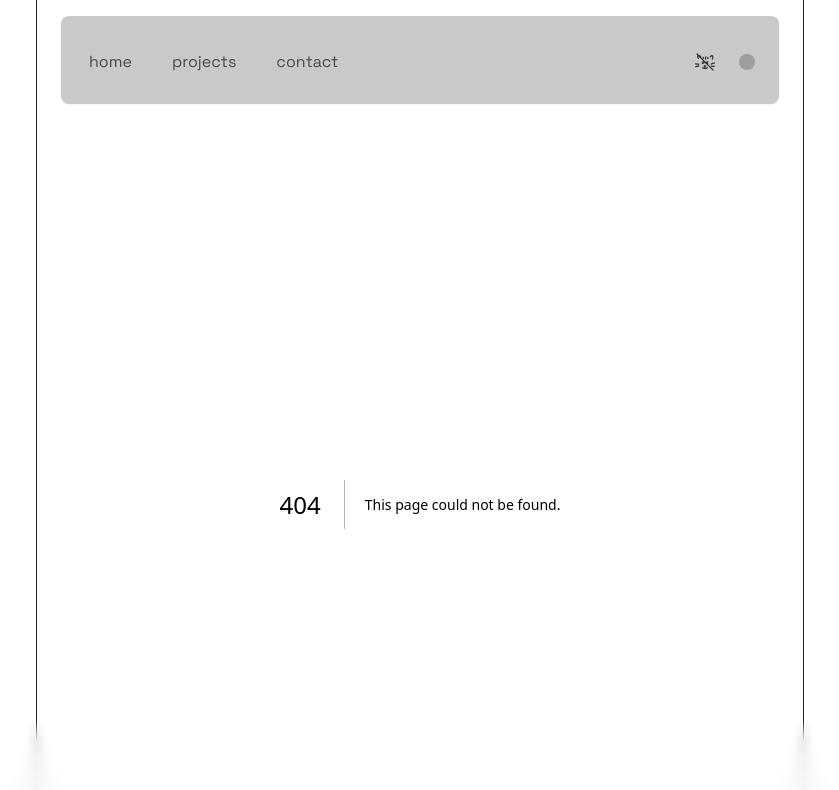
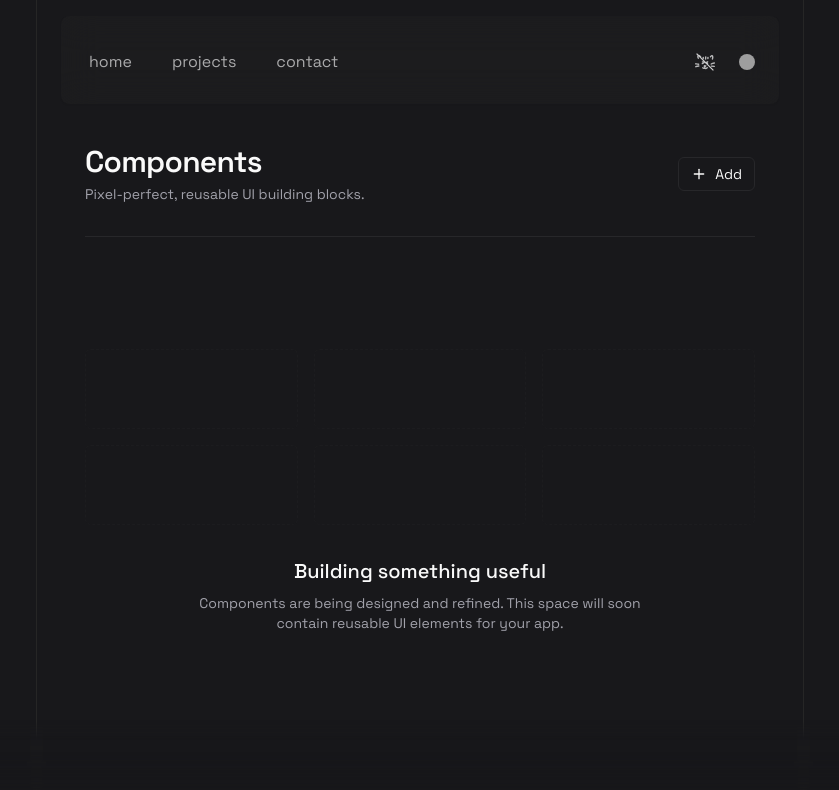
Before and after one commit to swayam-rajput/portfolio, a Next.js app: page /components in a window 1280 px wide. Before the commit this address had no page. Shown: the top 790 px of the page, without its empty margins (220-1059 px from the left). Built offline with nearby package versions, Linux system fonts and the light colour scheme.

Commit message:
fix-refactor
added components page for future component showcasing

```diff
--- a/src/app/(pages)/certifications/page.tsx
+++ b/src/app/(pages)/certifications/page.tsx
@@ -1,6 +1,6 @@
 'use client'
 import React from 'react'
-import Certificate from '../components/Certificate'
+import Certificate from '../../components/Certificate'
 import { FileCode2Icon } from 'lucide-react'
 import AnimationWrapper from '@/components/ui/animwrapper'
 
--- /dev/null
+++ b/src/app/(pages)/components/component-item.tsx
@@ -0,0 +1,82 @@
+import Link from "next/link"
+
+import { cn } from "@/lib/utils"
+
+export function ComponentItem({
+  className,
+  ...props
+}: React.ComponentProps<typeof Link>) {
+  return (
+    <Link
+      data-slot="component-item"
+      className={cn(
+        "group flex items-center gap-4 p-4 pr-2 transition-[background-color] ease-out hover:bg-accent-muted",
+        "max-sm:screen-line-bottom",
+        "sm:max-md:nth-[2n+1]:screen-line-bottom",
+        "md:nth-[3n+1]:screen-line-bottom",
+        className
+      )}
+      {...props}
+    />
+  )
+}
+
+export function ComponentItemIcon({
+  className,
+  ...props
+}: React.ComponentProps<"div">) {
+  return (
+    <div
+      data-slot="component-item-icon"
+      className={cn(
+        "relative flex size-6 shrink-0 items-center justify-center rounded-lg",
+        "border border-muted-foreground/15 bg-muted ring-1 ring-line ring-offset-1 ring-offset-background",
+        "[&_svg]:pointer-events-none [&_svg]:text-muted-foreground [&_svg:not([class*='size-'])]:size-4",
+        className
+      )}
+      {...props}
+    />
+  )
+}
+
+export function ComponentItemDot({
+  className,
+  ...props
+}: Omit<React.ComponentProps<"span">, "children">) {
+  return (
+    <span
+      data-slot="component-item-dot"
+      className={cn(
+        "absolute -top-1 -right-1 flex items-center justify-center",
+        className
+      )}
+      {...props}
+    >
+      <span className="flex size-2 rounded-sm bg-info ring-1 ring-background" />
+    </span>
+  )
+}
+
+type HeadingTypes = "h2" | "h3" | "h4" | "h5" | "h6"
+type HeadingProps<T extends HeadingTypes> = React.ComponentProps<T> & {
+  as?: T
+}
+
+export function ComponentItemTitle<T extends HeadingTypes = "h2">({
+  as,
+  className,
+  ...props
+}: HeadingProps<T>) {
+  const Comp = as ?? "h2"
+
+  return (
+    <Comp
+      data-slot="component-item-title"
+      className={cn(
+        "line-clamp-1 leading-snug font-medium text-balance",
+        className
+      )}
+      {...props}
+    />
+  )
+}
--- /dev/null
+++ b/src/app/(pages)/components/page.tsx
@@ -0,0 +1,79 @@
+import type { Metadata } from "next"
+import { PlusIcon } from "lucide-react"
+
+export const metadata: Metadata = {
+  title: "Components",
+  description: "Reusable UI components",
+}
+
+export default function Page() {
+  const posts: any[] = [] // replace later with real data
+
+  return (
+    <div className="min-h-screen px-6 py-10 max-w-5xl mx-auto">
+
+      {/* Header */}
+      <div className="flex items-center justify-between">
+        <div>
+          <h1 className="text-3xl font-semibold tracking-tight">
+            Components
+          </h1>
+          <p className="text-sm text-muted-foreground mt-1">
+            Pixel-perfect, reusable UI building blocks.
+          </p>
+        </div>
+
+        <button className="flex items-center gap-2 text-sm border rounded-md px-3 py-1.5 hover:bg-muted transition">
+          <PlusIcon className="w-4 h-4" />
+          Add
+        </button>
+      </div>
+
+      {/* Divider */}
+      <div className="my-8 h-px w-full bg-border" />
+
+      {/* Content */}
+      {posts.length === 0 ? (
+        <EmptyState />
+      ) : (
+        <div className="grid grid-cols-1 sm:grid-cols-2 md:grid-cols-3 gap-4">
+          {posts.map((post, i) => (
+            <div
+              key={i}
+              className="p-4 border rounded-md hover:bg-muted transition"
+            >
+              {post.title}
+            </div>
+          ))}
+        </div>
+      )}
+    </div>
+  )
+}
+
+function EmptyState() {
+  return (
+    <div className="flex flex-col items-center justify-center text-center py-20">
+
+      {/* Skeleton preview */}
+      <div className="grid grid-cols-1 sm:grid-cols-2 md:grid-cols-3 gap-4 w-full max-w-3xl opacity-40 mb-8">
+        {Array.from({ length: 6 }).map((_, i) => (
+          <div
+            key={i}
+            className="h-20 rounded-md border border-dashed animate-pulse"
+          />
+        ))}
+      </div>
+
+      {/* Message */}
+      <h2 className="text-xl font-medium">
+        Building something useful
+      </h2>
+
+      <p className="text-sm text-muted-foreground mt-2 max-w-md">
+        Components are being designed and refined. This space will soon contain
+        reusable UI elements for your app.
+      </p>
+    </div>
+  )
+}
```
